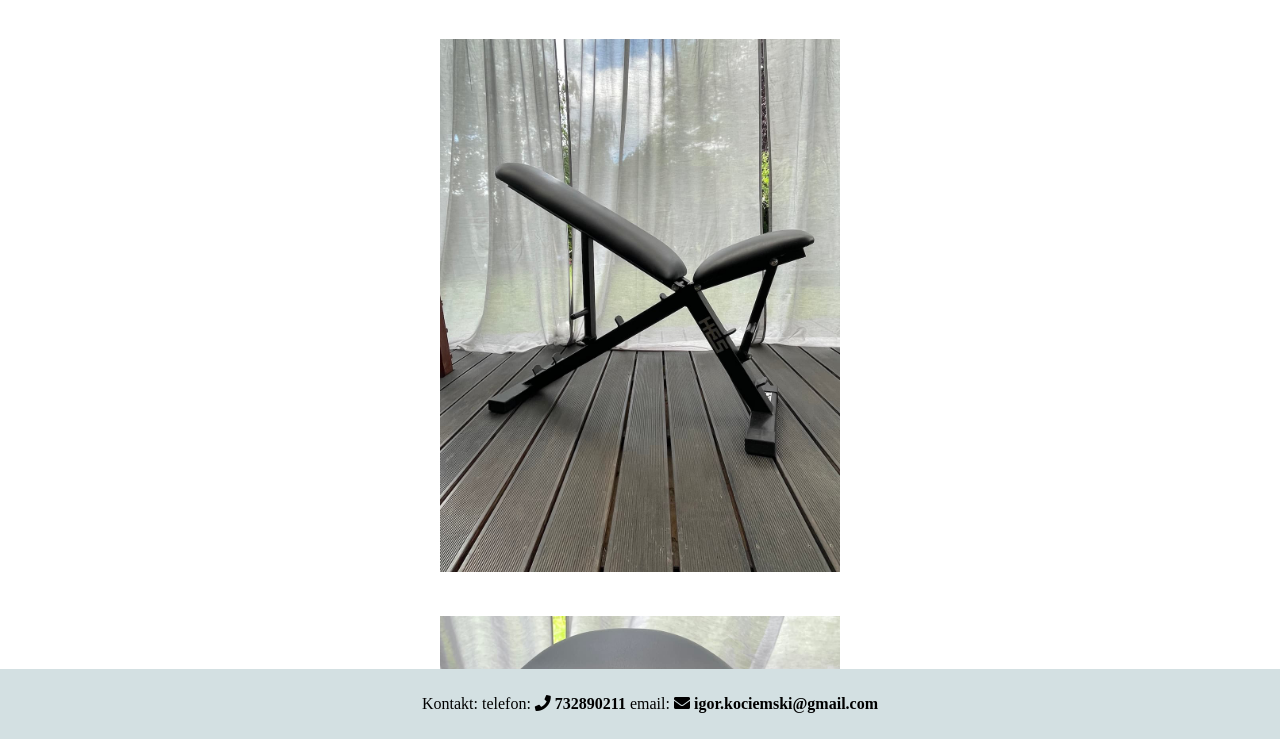
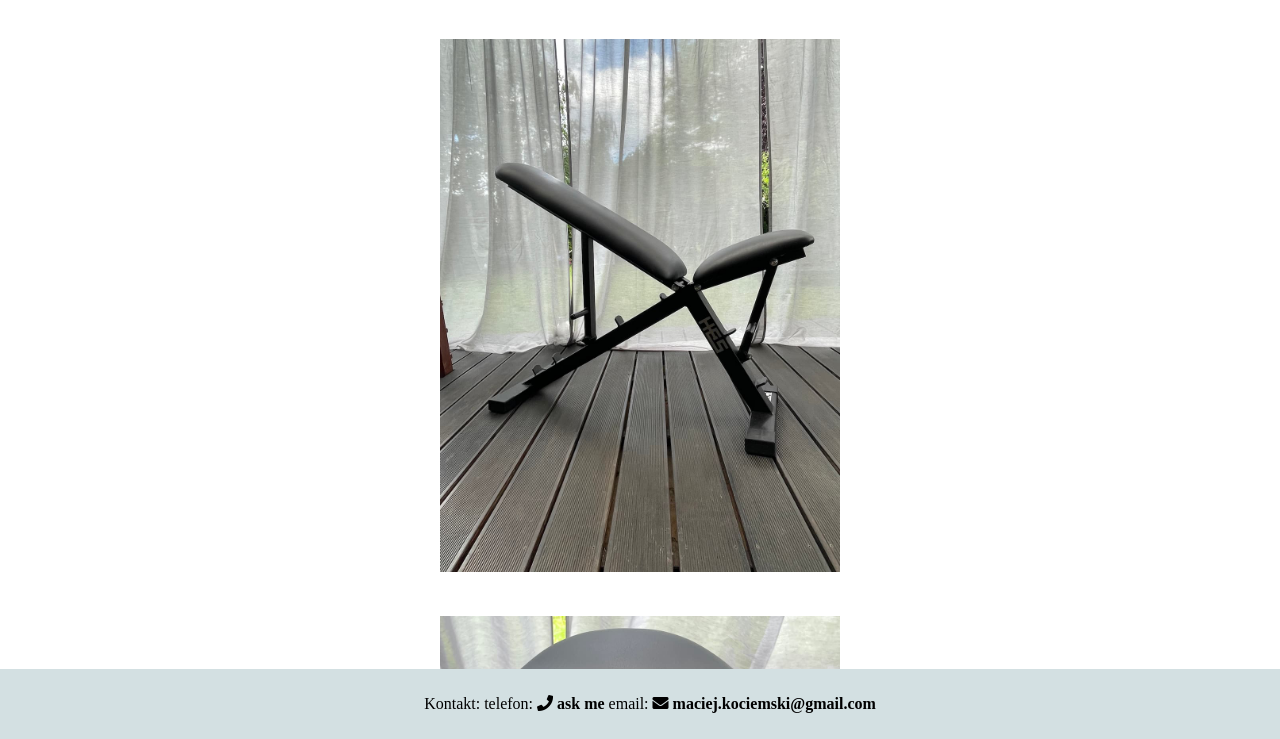
Before and after one commit to MaciejKociemski/gym_equipment, a plain HTML site: page index.html in a window 1280 px wide. Shown: the part 61-800 px from the top of the page. Drawn offline with Linux system fonts and the light colour scheme.

Commit message:
change contacts

```diff
--- a/index.html
+++ b/index.html
@@ -55,10 +55,10 @@
     <footer>
       <p>
         Kontakt: telefon:
-        <a href="tel:+48732890211"><i class="fas fa-phone"></i> 732890211 </a>
+        <a href="tel:"><i class="fas fa-phone"></i> ask me </a>
         email:
-        <a href="mailto:igor.kociemski@gmail.com"
-          ><i class="fas fa-envelope"></i> igor.kociemski@gmail.com</a
+        <a href="mailto:maciej.kociemski@gmail.com"
+          ><i class="fas fa-envelope"></i> maciej.kociemski@gmail.com</a
         >
       </p>
     </footer>
```
